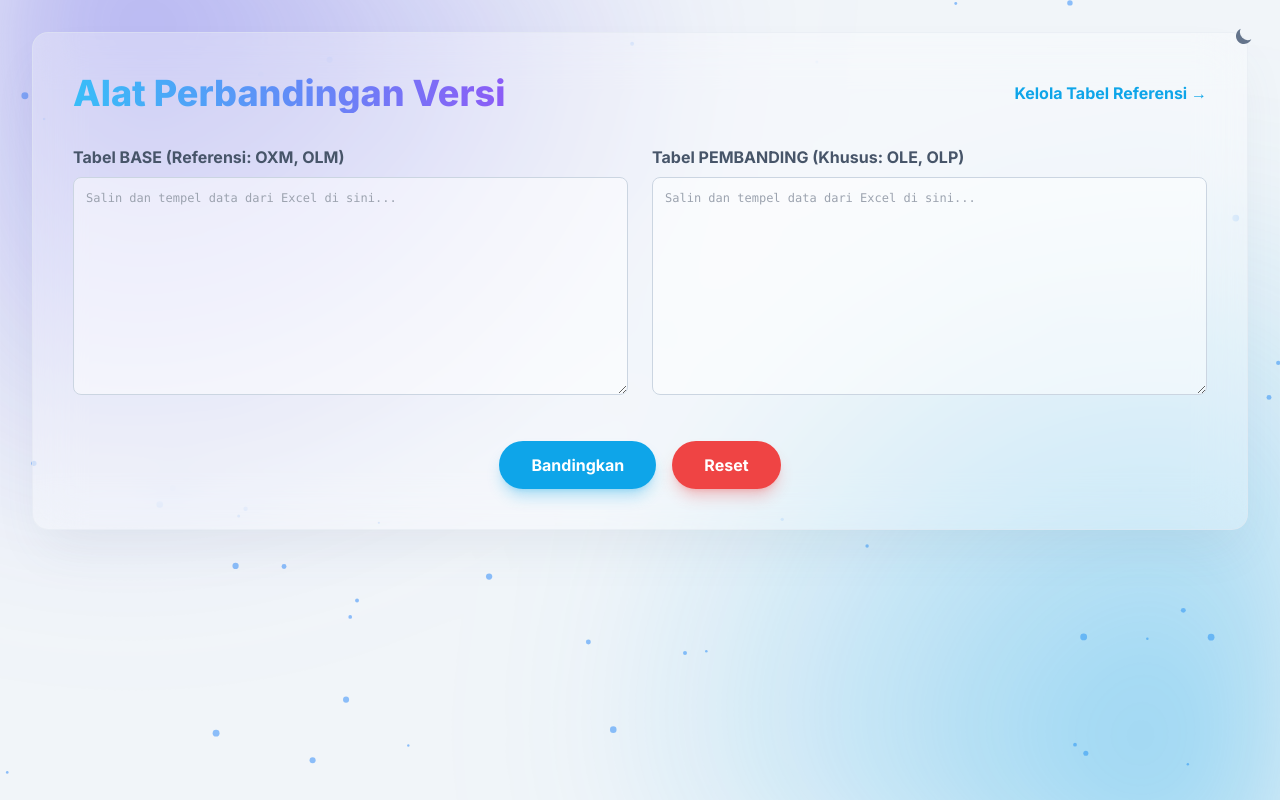
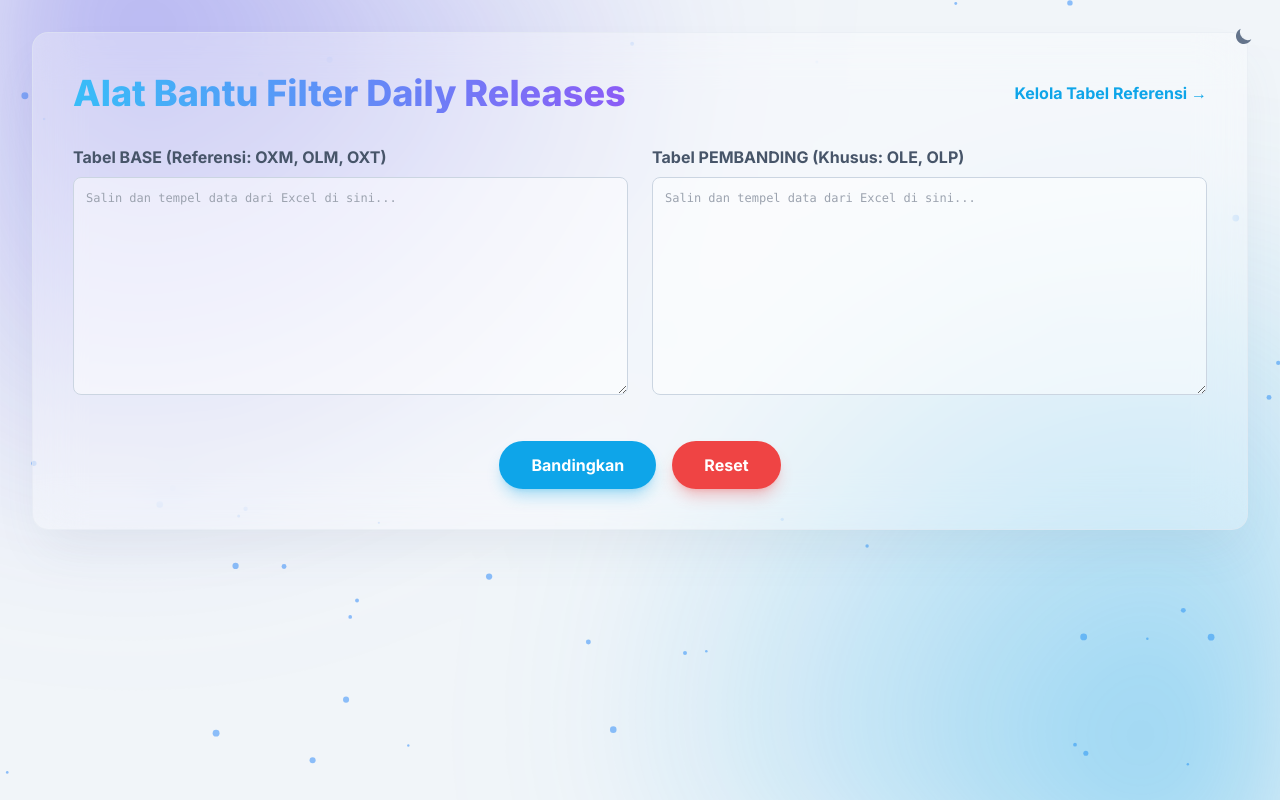
Before and after one commit to endrisusanto/app-compare, a PHP site: page / in a window 1280 px wide. Run offline with PHP 8.4, Linux system fonts and the light colour scheme; data that the repository does not hold is empty; some libraries are stand-ins or nearby versions.

Commit message:
update title

```diff
--- a/index.php
+++ b/index.php
@@ -107,7 +107,7 @@ require 'header.php';
 
         <div class="flex flex-col md:flex-row justify-between items-center mb-8 gap-4">
             <h1 class="text-3xl md:text-4xl font-extrabold text-transparent bg-clip-text bg-gradient-to-r from-sky-400 to-violet-500">
-                Alat Perbandingan Versi
+                Alat Bantu Filter Daily Releases
             </h1>
             <a href="references.php" class="font-semibold text-sky-500 dark:text-sky-400 hover:text-sky-600 dark:hover:text-sky-300 transition-colors">
                 Kelola Tabel Referensi →
@@ -117,7 +117,7 @@ require 'header.php';
         <form action="index.php" method="post" class="space-y-6">
             <div class="grid grid-cols-1 md:grid-cols-2 gap-6">
                 <div>
-                    <label for="base_data" class="block font-semibold mb-2 text-slate-600 dark:text-slate-300">Tabel BASE (Referensi: OXM, OLM)</label>
+                    <label for="base_data" class="block font-semibold mb-2 text-slate-600 dark:text-slate-300">Tabel BASE (Referensi: OXM, OLM, OXT)</label>
                     <textarea name="base_data" id="base_data" rows="12" class="w-full p-3 bg-white/50 dark:bg-slate-800/50 border border-slate-300 dark:border-slate-700 rounded-lg focus:ring-2 focus:ring-sky-500 focus:border-sky-500 transition-all text-xs font-mono" placeholder="Salin dan tempel data dari Excel di sini..."></textarea>
                 </div>
                 <div>
```
